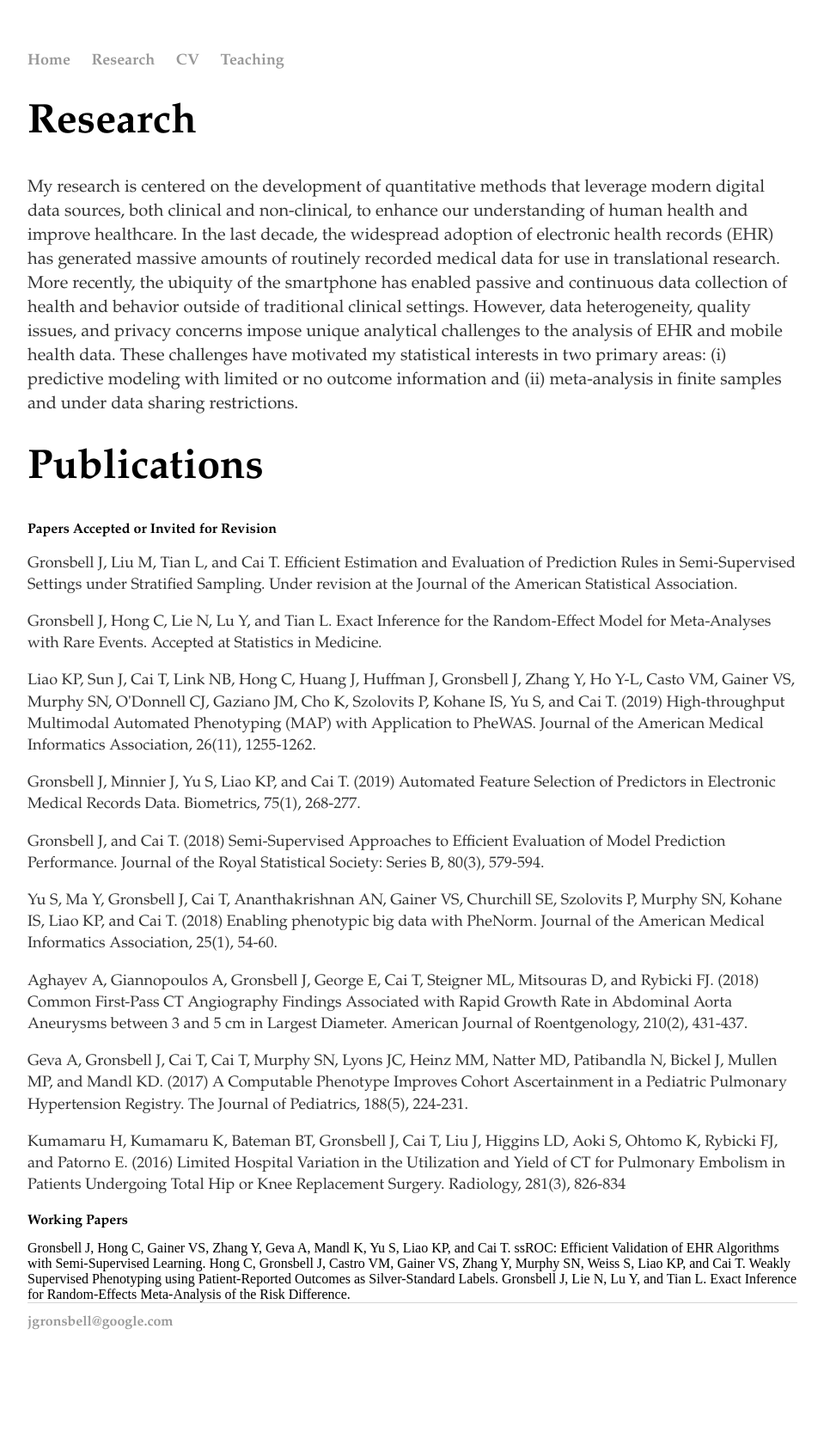
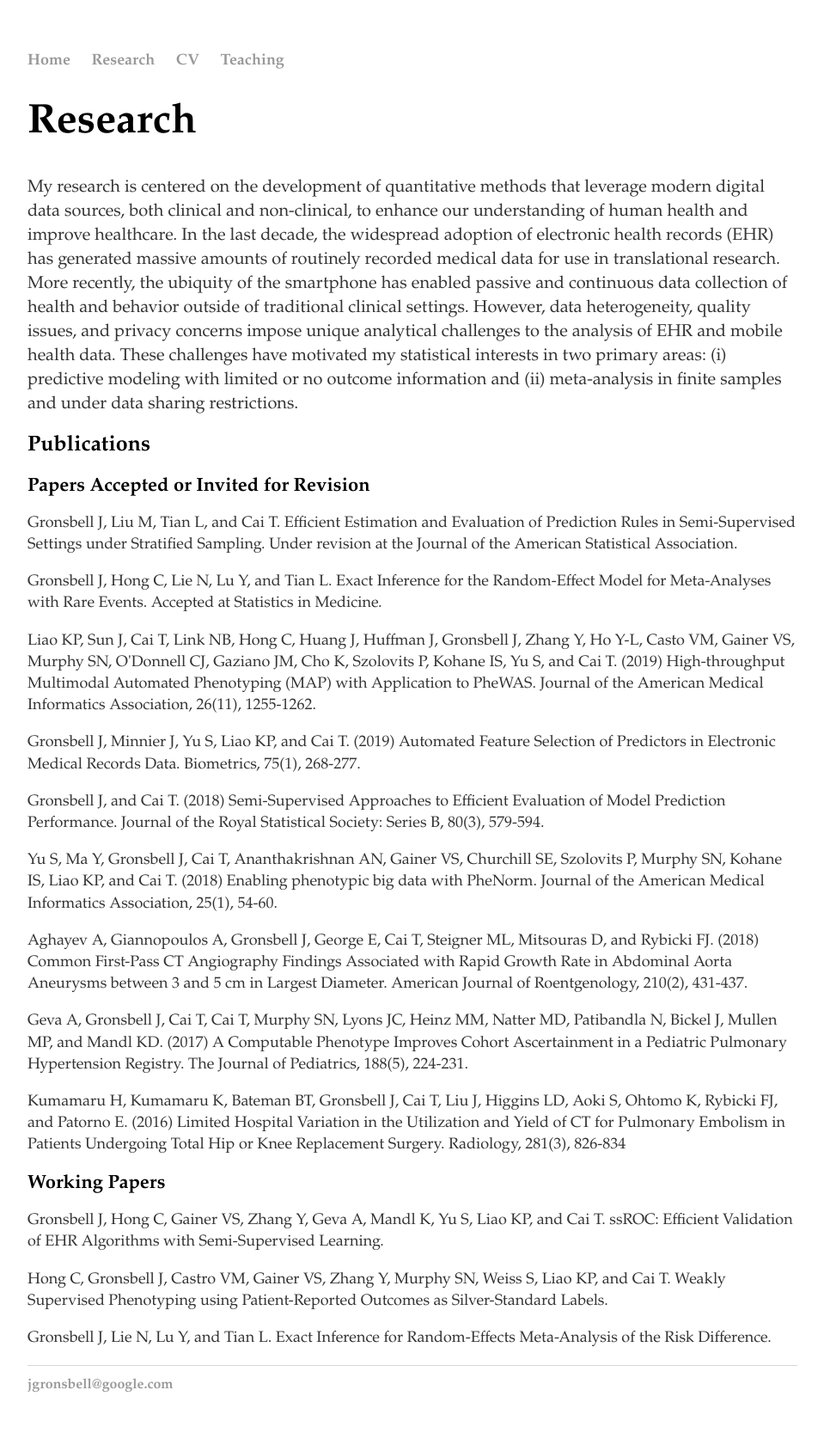
Before and after one commit to jgrons/old_website, a Jekyll site: the page built from research.html, in a window 1280 px wide. Shown: the whole page at 86% size, without its empty margins (160-1119 px from the left). Built offline with Jekyll 4.4.1, drawn with Linux system fonts in a browser that asks for light colours; before the commit the page ends 1608 px from its top, so only the background shows below that.

Commit message:
Update research.html

```diff
--- a/research.html
+++ b/research.html
@@ -17,8 +17,8 @@ title: Jesse Gronsbell
      (i) predictive modeling with limited or no outcome information and (ii) meta-analysis in finite samples and
      under data sharing restrictions.
 	</p>
-<h1 style="font-family: palatino">Publications </h1>
-<h2 style="font-family: palatino">Papers Accepted or Invited for Revision</h2>
+<h1 style="font-size:25px; font-family: palatino">Publications </h1>
+<h2 style="font-size:22px; font-family: palatino">Papers Accepted or Invited for Revision</h2>
 
 <p style="font-size:18px; font-family: palatino">
 Gronsbell J, Liu M, Tian L, and Cai T. Efficient Estimation and Evaluation of Prediction Rules in Semi-Supervised Settings under Stratified Sampling. Under revision at the Journal of the American Statistical Association.
@@ -56,10 +56,16 @@ Geva A, Gronsbell J,  Cai T,  Cai T,  Murphy SN, Lyons JC, Heinz MM, Natter MD,
 Kumamaru H, Kumamaru K, Bateman BT, Gronsbell J, Cai T, Liu J, Higgins LD, Aoki S, Ohtomo K, Rybicki FJ, and Patorno E. (2016) Limited Hospital Variation in the Utilization and Yield of CT for Pulmonary Embolism in Patients Undergoing Total Hip or Knee Replacement Surgery. Radiology, 281(3), 826-834
 	</p>
 
-<h2 style="font-family: palatino">Working Papers</h2>
+<h2 style="font-size:22px; font-family: palatino">Working Papers</h2>
+<p style="font-size:18px; font-family: palatino">
 Gronsbell J, Hong C,  Gainer VS, Zhang Y, Geva A, Mandl K, Yu S, Liao KP, and Cai T. ssROC: Efficient Validation of EHR Algorithms with Semi-Supervised Learning.
+</p>
 
+<p style="font-size:18px; font-family: palatino">
 Hong C, Gronsbell J, Castro VM, Gainer VS, Zhang Y, Murphy SN, Weiss S, Liao KP, and Cai T. Weakly Supervised Phenotyping using Patient-Reported Outcomes as Silver-Standard Labels.
+</p>
 
+	<p style="font-size:18px; font-family: palatino">
 Gronsbell J, Lie N, Lu Y, and Tian L. Exact Inference for Random-Effects Meta-Analysis of the Risk Difference.
+		</p>
 </div><!-- /.blurb -->
```
